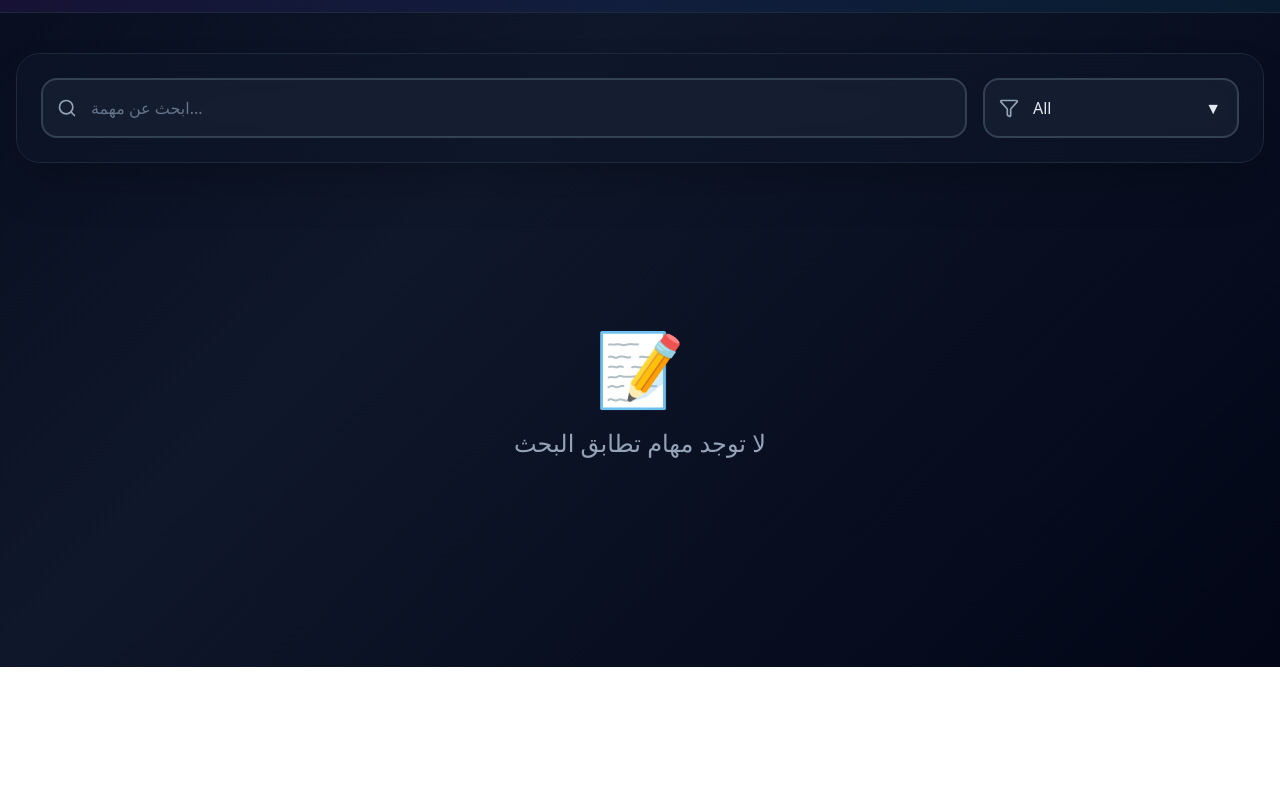
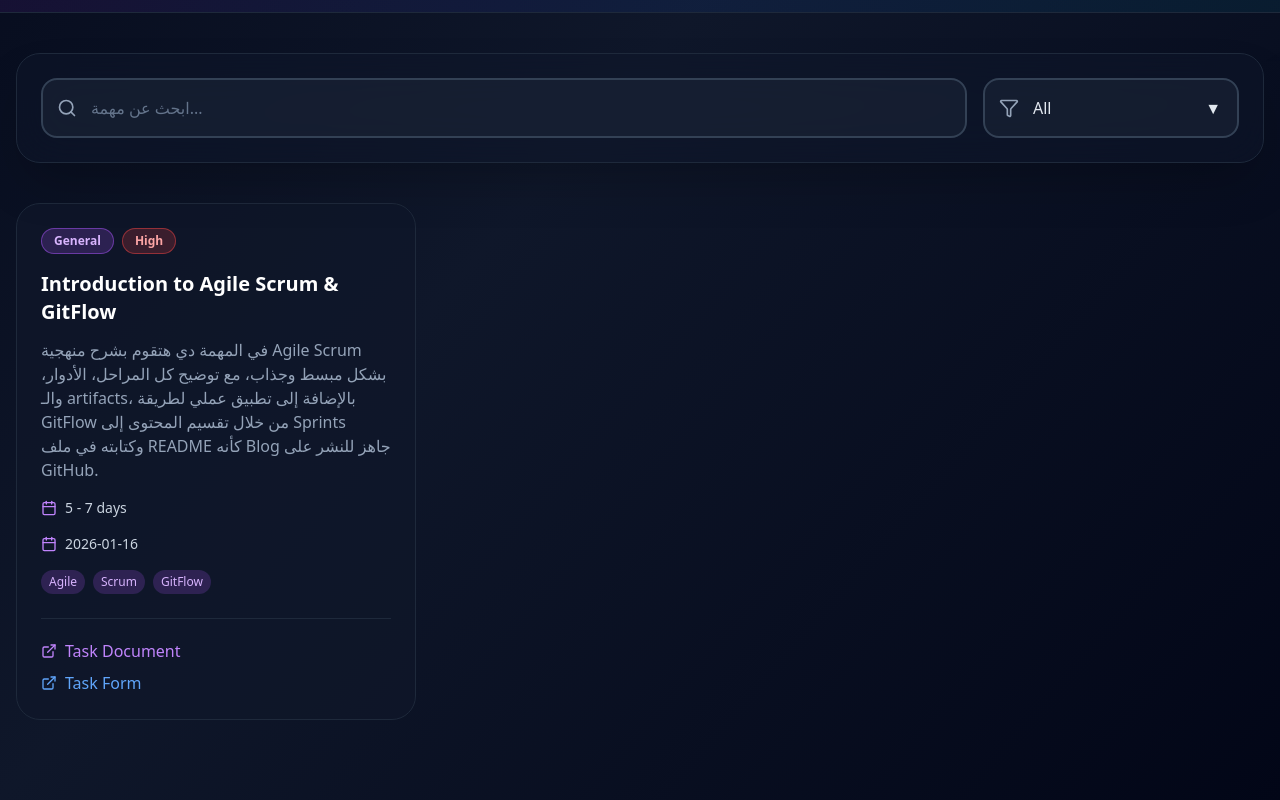
Before and after one commit to esoelzantot/dev-trip, a React (Vite) app: page /tasks in a window 1280 px wide. Shown: the part 739-1539 px from the top of the page. Before the commit the page ends 1406 px from the top, so only its background shows below. Built offline with nearby package versions, Linux system fonts and the light colour scheme.

Commit message:
feat (tasksData): add TASK-1 for file

```diff
--- a/src/data/tasksData.ts
+++ b/src/data/tasksData.ts
@@ -1,3 +1,17 @@
 import type { Task } from "../types/task";
 
-export const tasksData: Task[] = [];
+export const tasksData: Task[] = [
+{
+  id: 1,
+  title: "Introduction to Agile Scrum & GitFlow",
+  brief: "في المهمة دي هتقوم بشرح منهجية Agile Scrum بشكل مبسط وجذاب، مع توضيح كل المراحل، الأدوار، والـ artifacts، بالإضافة إلى تطبيق عملي لطريقة GitFlow من خلال تقسيم المحتوى إلى Sprints وكتابته في ملف README كأنه Blog جاهز للنشر على GitHub.",
+  duration: "5 - 7 days",
+  deadline: "2026-01-16",
+  category: "General",
+  priority: "High",
+  neededSkills: ["Agile", "Scrum", "GitFlow"],
+  docLink: "https://drive.google.com/file/d/1BOtgVCtwkLdjqKj2lEWhI4B3Ltpl2mTm/view?usp=drive_link",
+  formLink: "https://forms.cloud.microsoft/r/Ki9rsXMJhs"
+}
+
+];
--- a/src/pages/TasksPage.tsx
+++ b/src/pages/TasksPage.tsx
@@ -211,6 +211,11 @@ export default function TasksPage() {
                   {task.duration}
                 </div>
 
+                <div className="flex items-center gap-2 mb-4 text-sm text-slate-300">
+                  <Calendar className="w-4 h-4 text-purple-400" />
+                  {task.deadline}
+                </div>
+
                 <div className="flex flex-wrap gap-2 mb-6">
                   {task.neededSkills.map((skill) => (
                     <span
```
